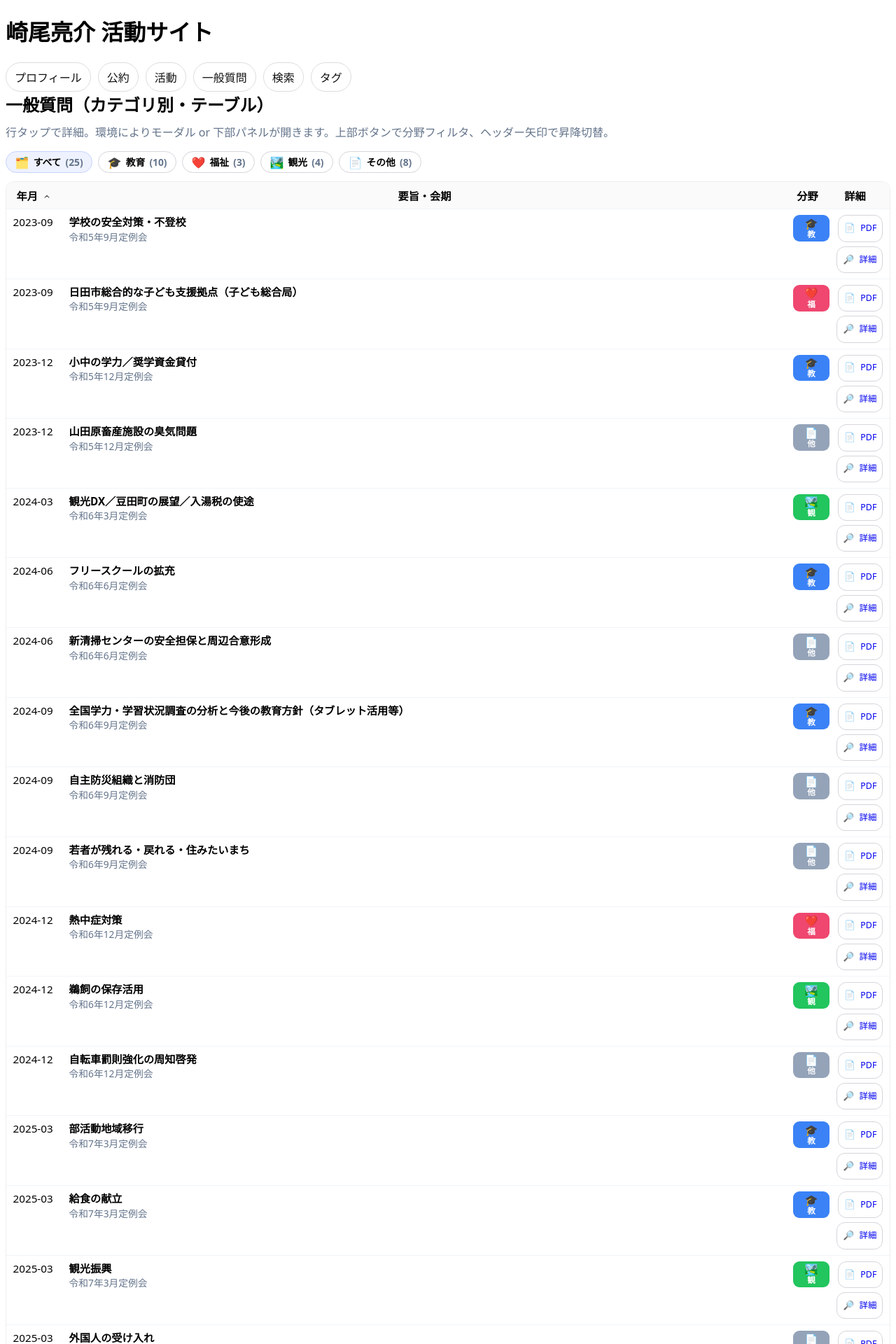
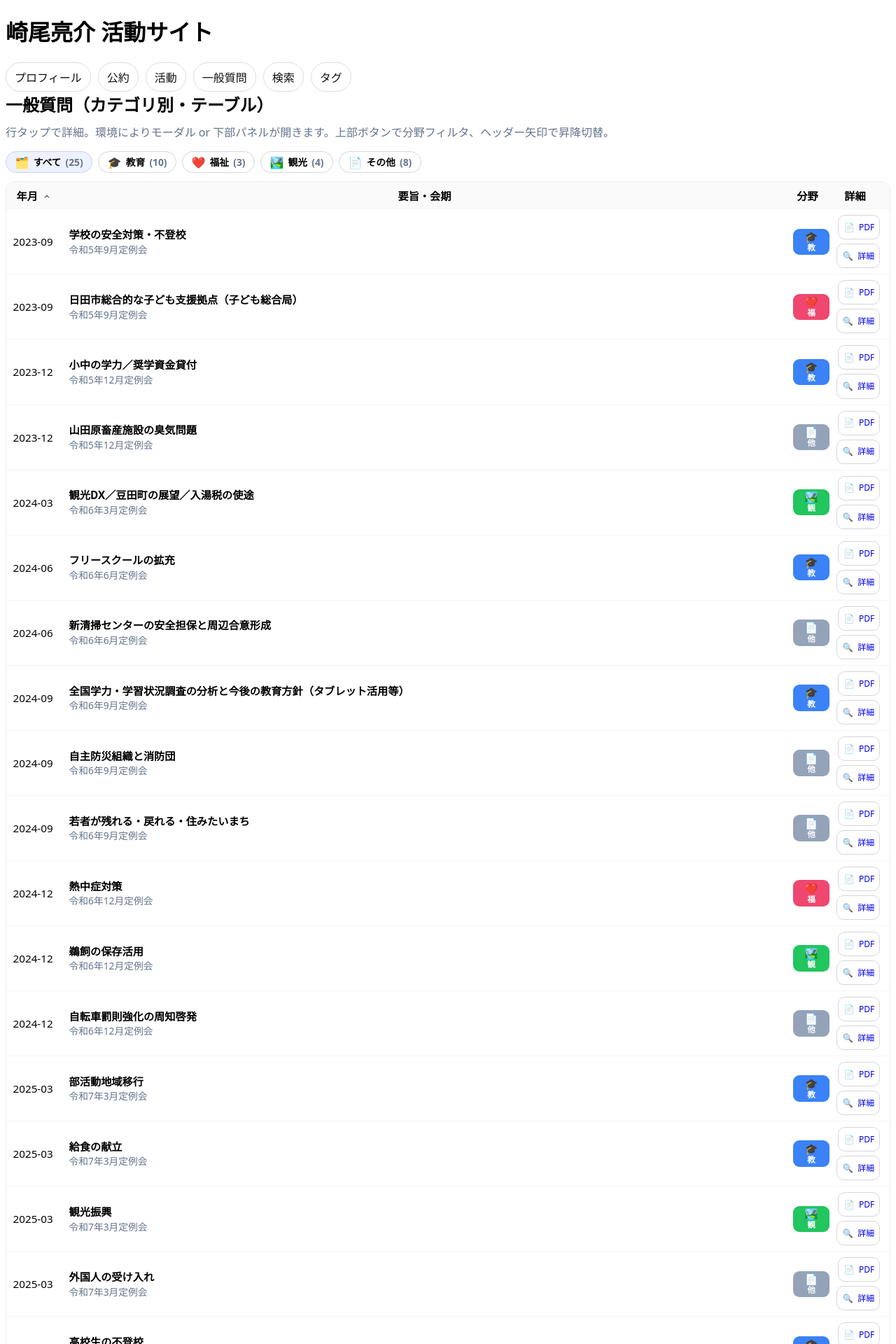
Before and after one commit to sakioryousuke-eng/activity-site, a Jekyll site: the page built from pages/matrix.html, in a window 1280 px wide. Shown: the top 1920 px of the page at 70% size. Built offline with Jekyll 4.4.1, drawn with Linux system fonts in a browser that asks for light colours.

Commit message:
Update matrix.html

```diff
--- a/pages/matrix.html
+++ b/pages/matrix.html
@@ -8,26 +8,33 @@ permalink: /pages/matrix.html
 <p class="muted" style="margin:6px 0 16px;">行タップで詳細。環境によりモーダル or 下部パネルが開きます。上部ボタンで分野フィルタ、ヘッダー矢印で昇降切替。</p>
 
 <style>
+/* ============= 基本 ============= */
 body, h1, h2, h3, p, td, th, button, a {
   font-family: "Noto Sans JP","Hiragino Sans","Yu Gothic UI","游ゴシック体","Meiryo",system-ui,sans-serif;
 }
+.muted{color:#64748b}
 .matrix-wrap{overflow:auto;border:1px solid #eee;border-radius:12px;background:#fff}
 table.matrix{width:100%;border-collapse:collapse;font-size:.95rem;table-layout:fixed}
-.matrix th,.matrix td{padding:.5rem .6rem;border-bottom:1px solid #f1f5f9;vertical-align:top}
+.matrix th,.matrix td{padding:.5rem .6rem;border-bottom:1px solid #f1f5f9;vertical-align:middle}
 .matrix thead th{position:sticky;top:0;background:#fafafa;z-index:1;white-space:nowrap;user-select:none}
 .matrix tbody tr:hover{background:#fcfcff}
-.muted{color:#64748b}
 
-/* 列幅：要旨を広く、分野は“半分幅”へスリム化 */
+/* 列幅：要旨を広く、分野はハーフ幅で細く */
 .col-month{width:5.0rem}
-.col-cat{width:3.0rem}   /* ← ここを約半分に */
+.col-cat{width:3.0rem}
 .col-act{width:6.2rem}
 
-/* 要旨表示 */
-.cell-title{font-weight:700;line-height:1.35;overflow:hidden;text-overflow:ellipsis;display:-webkit-box;-webkit-line-clamp:2;-webkit-box-orient:vertical}
+@media(max-width:840px){.col-month{width:4.8rem}.col-cat{width:2.9rem}.col-act{width:6.0rem}}
+@media(max-width:480px){.col-month{width:4.6rem}.col-cat{width:2.8rem}.col-act{width:5.8rem}}
+
+/* 要旨・会期（要旨は2行まで表示） */
+.cell-title{
+  font-weight:700;line-height:1.35;overflow:hidden;text-overflow:ellipsis;
+  display:-webkit-box;-webkit-line-clamp:2;-webkit-box-orient:vertical
+}
 .cell-session{font-size:.86rem;color:#64748b;overflow:hidden;text-overflow:ellipsis;white-space:nowrap}
 
-/* ソートボタン（アイコン付き） */
+/* ============= ヘッダーのソートボタン ============= */
 .sort-btn{
   display:inline-flex;align-items:center;gap:.4rem;
   border:none;background:transparent;cursor:pointer;font:inherit;padding:.25rem .3rem;margin:-.25rem 0;
@@ -49,144 +56,50 @@ table.matrix{width:100%;border-collapse:collapse;font-size:.95rem;table-layout:f
 .filter-btn[aria-pressed="true"]{background:#eef2ff;border-color:#c7d2fe}
 .count{color:#64748b;font-variant-numeric:tabular-nums;font-weight:600}
 .ficon{font-size:1rem;line-height:1}
-.fb-edu .ficon{color:#3b82f6}
-.fb-wel .ficon{color:#ef476f}
-.fb-tour .ficon{color:#22c55e}
-.fb-oth .ficon{color:#94a3b8}
+.fb-edu .ficon{color:#3b82f6}.fb-wel .ficon{color:#ef476f}.fb-tour .ficon{color:#22c55e}.fb-oth .ficon{color:#94a3b8}
 
-/* 分野ピル（縦アイコン＋1文字ラベル）— スリム化 */
+/* ============= 分野ピル（縦アイコン＋1文字ラベル） ============= */
 .cat-pill{
   display:inline-flex;flex-direction:column;align-items:center;justify-content:center;gap:.12rem;
-  padding:.28rem .3rem;border-radius:9px;font-weight:800;color:#fff;min-width:2.6rem;  /* ← 最小幅を小さく */
+  padding:.28rem .3rem;border-radius:9px;font-weight:800;color:#fff;min-width:2.6rem;
 }
 .cat-pill .icon{font-size:.95rem;line-height:1}
-.cat-pill .label{font-size:.72rem;line-height:1}   /* ← 1文字ラベル */
-.cat-edu{background:#3b82f6}   /* 教育：青 */
-.cat-wel{background:#ef476f}   /* 福祉：ピンク/赤 */
-.cat-tour{background:#22c55e}  /* 観光：緑 */
-.cat-oth{background:#94a3b8}   /* その他：グレー */
+.cat-pill .label{font-size:.72rem;line-height:1}
+.cat-edu{background:#3b82f6} /* 教育 */
+.cat-wel{background:#ef476f} /* 福祉 */
+.cat-tour{background:#22c55e}/* 観光 */
+.cat-oth{background:#94a3b8} /* その他 */
 
-/* 操作ボタン */
+/* ============= 右端「PDF／詳細」ボタン（クリーン版） ============= */
+/* セル内コンテナを横2分割（スマホで自動縦2段） */
+.actions{
+  display:flex;flex-wrap:wrap;justify-content:flex-end;align-items:center;gap:6px;
+  padding:0 4px;min-height:0;
+}
+.actions .btn{
+  flex:0 0 calc(50% - 6px); /* 横に半分ずつ */
+  display:inline-flex;align-items:center;justify-content:center;
+  min-height:26px;font-size:.75rem;line-height:1.1;padding:.22rem .45rem;border-radius:10px;
+  text-align:center;white-space:nowrap;
+}
+.actions .btn:only-child{flex:0 0 auto} /* 片方しかない行は自然幅 */
+.actions .btn.pdf-link::before{content:"📄";margin-right:.25em}
+.actions .btn.ghost::before{content:"🔍";margin-right:.25em}
+
+/* ボタンの基本見た目 */
 .btn{display:inline-flex;align-items:center;gap:.3em;padding:.24rem .52rem;border:1px solid #d6d6dc;border-radius:999px;background:#fff;text-decoration:none;font-size:.82rem;line-height:1;white-space:nowrap}
 .btn:hover{background:#f5f7ff}
-.btn + .btn{margin-left:.3rem}
 
-/* 下部詳細パネル（モーダル非対応向けフォールバック） */
+/* 狭い画面では自動で縦2段に切替 */
+@media (max-width: 480px){
+  .actions .btn{flex:1 0 100%;width:100%;max-width:none}
+}
+
+/* ============= 下部詳細パネル（モーダル非対応フォールバック） ============= */
 #detailPanel{display:none;border:1px solid #eee;border-radius:12px;background:#fff;margin:14px 0;padding:.8rem 1rem}
 #detailPanel.active{display:block}
 #detailPanel h3{margin:.2rem 0 .4rem;font-size:1.05rem}
 #detailPanel .meta{color:#475569;font-size:.92rem;margin:.15rem 0}
-
-@media(max-width:840px){.col-month{width:4.8rem}.col-cat{width:2.9rem}.col-act{width:6.0rem}}
-@media(max-width:480px){.col-month{width:4.6rem}.col-cat{width:2.8rem}.col-act{width:5.8rem}.cell-session{display:none}}
-/* === 右端「PDF／詳細」ボタンを右寄せ＆高さ揃え（上書きCSS） === */
-.matrix td:last-child { text-align: right; }
-
-/* 既存の inline-style(justify-content:flex-start) を強制上書き */
-.matrix td:last-child > div {
-  display: flex;
-  justify-content: flex-end !important; /* ← 右寄せに固定 */
-  align-items: center;
-  gap: .5rem;
-  min-height: 32px; /* 行内での縦位置を安定 */
-}
-
-/* ボタンの高さと内側余白を統一（微妙なズレ解消） */
-.matrix .btn {
-  display: inline-flex;
-  align-items: center;
-  justify-content: center;
-  min-height: 32px;
-  line-height: 1;
-  padding: .3rem .7rem;
-  vertical-align: middle;
-}
-/* === 一般質問：右端の「PDF／詳細」をコンパクトに二分割配置 === */
-/* コンテナをグリッド化して、横 2 分割（半分ずつ） */
-.matrix td:last-child > div{
-  display: grid !important;
-  grid-template-columns: repeat(2, minmax(0, 1fr));
-  gap: 6px;
-  justify-content: stretch !important; /* 右寄せ上書き解除し、セルいっぱいに配置 */
-  align-items: center;
-  min-height: 0;
-  padding-left: 6px; /* ほんの少しだけ余白 */
-}
-
-/* ボタン自体を小型化（高さ＆余白を抑える） */
-.matrix td:last-child .btn{
-  display: inline-flex;
-  align-items: center;
-  justify-content: center;
-  width: 100%;            /* 各セルをいっぱいに */
-  min-height: 28px;       /* 既存 32px → 28px に */
-  font-size: .78rem;      /* 少し小さく */
-  line-height: 1;
-  padding: .28rem .5rem;  /* 横幅を取り過ぎないよう調整 */
-  border-radius: 12px;
-}
-
-/* それっぽいアイコン（任意。不要ならこの2行は消してください） */
-.matrix td:last-child .btn.pdf-link::before { content: "📄"; margin-right: .3em; }
-.matrix td:last-child .btn.ghost::before    { content: "🔎"; margin-right: .3em; }
-
-/* 画面が狭いときは自動で「縦二段」(各ボタンが半分の高さ感) に切替 */
-@media (max-width: 420px){
-  .matrix td:last-child > div{
-    grid-template-columns: 1fr;           /* 1列化して縦並び */
-    grid-auto-rows: minmax(28px, auto);   /* ぎゅっとコンパクトに */
-  }
-}
-
-/* 片方しか無い行でもボタン幅が大きくなりすぎないよう、最大幅を軽く制限（任意） */
-.matrix td:last-child .btn{ max-width: 120px; margin-left: auto; }
-/* === 一般質問：右端「PDF／詳細」をコンパクトな2分割に（確実に上書き版） === */
-
-/* セル右端のコンテナをフレックスにして折返し2分割 */
-.matrix td:last-child > div{
-  display: flex !important;            /* ← inline の display:flex を使いつつ */
-  flex-wrap: wrap;                      /* 2分割するために折返しON */
-  justify-content: flex-end !important; /* 右端に寄せる（前ルールを上書き） */
-  align-items: center;
-  gap: 6px;
-  padding-left: 6px;
-  min-height: 0;
-  text-align: right;                    /* セル内も右寄せ */
-}
-
-/* ボタンを“横に半分”ずつ配置（行幅の50%−隙間） */
-.matrix td:last-child .btn{
-  flex: 0 0 calc(50% - 6px);  /* ← ここで横2分割 */
-  width: auto;                /* 明示幅は不要 */
-  max-width: 160px;           /* 伸びすぎ防止（調整可） */
-  min-height: 28px;           /* コンパクト高さ */
-  font-size: .78rem;          /* 文字も少し小さく */
-  line-height: 1;
-  padding: .26rem .5rem;
-  border-radius: 12px;
-  display: inline-flex;
-  align-items: center;
-  justify-content: center;
-}
-
-/* 片方しか無い行（PDFだけ or 詳細だけ）は自然幅に */
-.matrix td:last-child .btn:only-child{
-  flex: 0 0 auto;
-  max-width: none;
-}
-
-/* アイコン（任意：不要なら消してください） */
-.matrix td:last-child .btn.pdf-link::before { content: "📄"; margin-right: .3em; }
-.matrix td:last-child .btn.ghost::before    { content: "🔎"; margin-right: .3em; }
-
-/* 狭い画面では自動で“縦に半分ずつ”（=上下2段） */
-@media (max-width: 420px){
-  .matrix td:last-child .btn{
-    flex: 1 0 100%;   /* 1列化して縦並び */
-    max-width: none;
-  }
-}
-
 </style>
 
 <!-- ▼ 分野フィルタ（アイコン＋色、件数表示あり） -->
@@ -253,14 +166,15 @@ table.matrix{width:100%;border-collapse:collapse;font-size:.95rem;table-layout:f
             <div class="cell-session">{{ s.session }}</div>
           </td>
           <td>
-            <!-- 🎨 縦アイコン＋1文字ラベル（狭小幅対応）。フル名はtitle/aria-labelに保持 -->
+            <!-- 分野（縦アイコン＋1文字ラベル） -->
             <span class="cat-pill cat-{{ catkey | strip }}" title="{{ catlabel | strip }}" aria-label="{{ catlabel | strip }}">
               <span class="icon">{{ caticon }}</span>
               <span class="label">{{ catabbr }}</span>
             </span>
           </td>
           <td>
-            <div style="display:flex;flex-wrap:wrap;align-items:center;justify-content:flex-start;">
+            <!-- ★ inline-style をやめ、クラス actions で制御 -->
+            <div class="actions">
               {% if s.pdf %}
                 <a class="btn pdf-link" href="{{ s.pdf | relative_url }}" data-modal="pdf" data-title="{{ s.text }}">PDF</a>
               {% endif %}
@@ -316,7 +230,7 @@ document.addEventListener('DOMContentLoaded',()=>{
   const CAT_ORDER=['教育','福祉','観光','その他'];
 
   /* ===== ハッシュ (#cat=教育&k=...) ===== */
-  function parseHash(){ const h=(location.hash||'').replace(/^#/, ''); const obj={}; if(!h) return obj; h.split('&').forEach(p=>{ const [k,v]=p.split('='); if(k) obj[decodeURIComponent(k)]=v?decodeURIComponent(v):''; }); return obj; }
+  function parseHash(){ const h=(location.hash||'').replace(/^#/, ''); const obj={}; if(!h) return obj; h.split('&').forEach(p=>{ const [k,v]=p.split('=' ); if(k) obj[decodeURIComponent(k)]=v?decodeURIComponent(v):''; }); return obj; }
   function rewriteHash(upd){ const cur=parseHash(); const next={...cur, ...upd}; Object.keys(next).forEach(k=>{ if(next[k]==null||next[k]==='') delete next[k]; }); const h=Object.keys(next).map(k=>`${encodeURIComponent(k)}=${encodeURIComponent(next[k])}`).join('&'); history.replaceState(null,'', h?`#${h}`:location.pathname+location.search); }
 
   /* ===== key生成 ===== */
```
Also changed, not shown: other parts of pages/matrix.html (+2 -2 lines).
